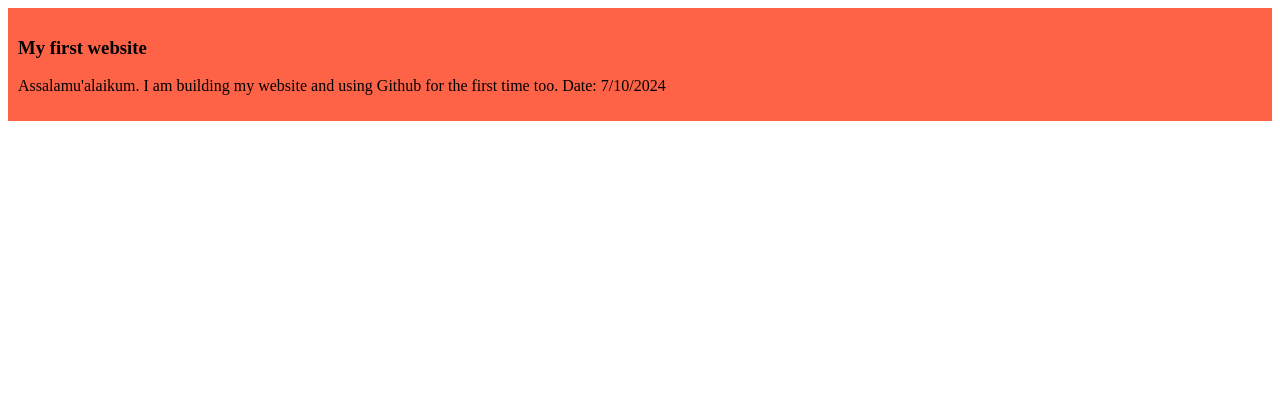
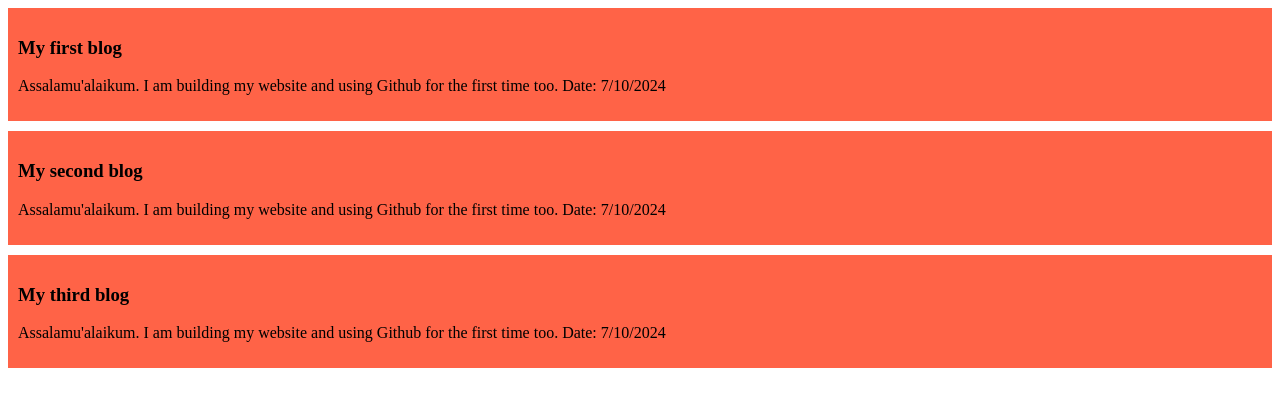
Before and after one commit to DevelopWebAdnan/my-simple-website, a plain HTML site: page index.html in a window 1280 px wide. Drawn offline with Linux system fonts and the light colour scheme.

Commit message:
added three blogs

```diff
--- a/index.html
+++ b/index.html
@@ -8,7 +8,15 @@
 </head>
 <body>
     <div>
-        <h3>My first website</h3>
+        <h3>My first blog</h3>
+        <p>Assalamu'alaikum. I am building my website and using Github for the first time too. Date: 7/10/2024</p>
+    </div>
+    <div>
+        <h3>My second blog</h3>
+        <p>Assalamu'alaikum. I am building my website and using Github for the first time too. Date: 7/10/2024</p>
+    </div>
+    <div>
+        <h3>My third blog</h3>
         <p>Assalamu'alaikum. I am building my website and using Github for the first time too. Date: 7/10/2024</p>
     </div>
 </body>
--- a/styles/blog.css
+++ b/styles/blog.css
@@ -1,4 +1,5 @@
 div{
     background-color: tomato;
     padding: 10px;
+    margin-bottom: 10px;
 }
```
